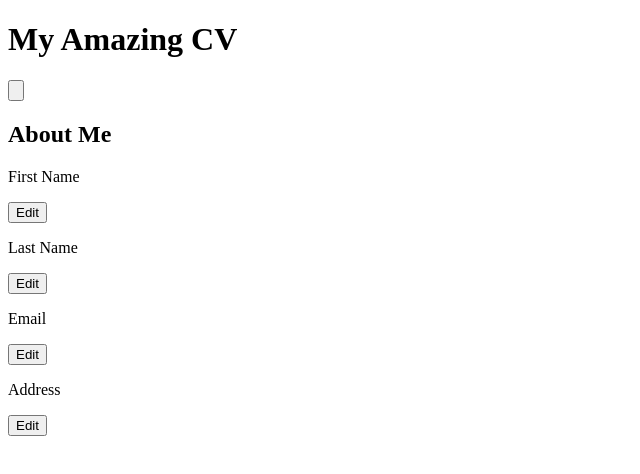
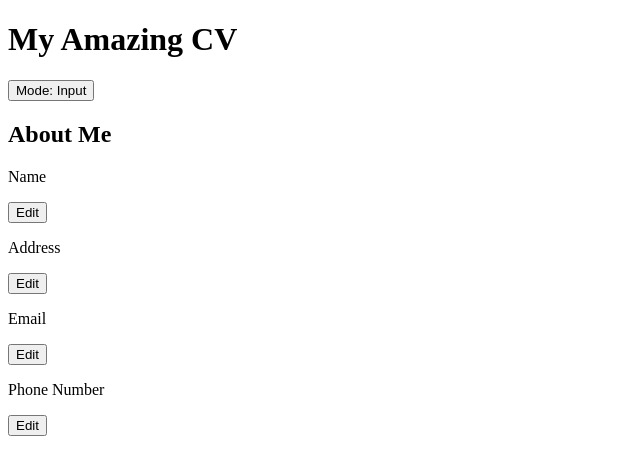
Before and after one commit to Wangchowchow/cv-application, a React (Create React App) app: page / in a window 1280 px wide. Shown: the top 474 px of the page, without its empty margins (0-640 px from the left). Built offline with nearby package versions, Linux system fonts and the light colour scheme.

Commit message:
added preview mode

```diff
--- a/src/App.js
+++ b/src/App.js
@@ -4,15 +4,32 @@ import AboutMe from "./components/AboutMe";
 class App extends Component {
     constructor() {
         super();
+        this.state = {
+            mode: "input",
+            button: "Mode: Input"
+        }
+    }
 
+    changeMode = () => {
+        if (this.state.mode === "input") {
+            this.setState({
+                mode: "preview",
+                button: "Mode: Preview"
+            })
+        } else {
+            this.setState({
+                mode: "input",
+                button: "Mode: Input"
+            })
+        }
     }
 
     render(){
         return (
             <div className="app">
                 <h1>My Amazing CV</h1>
-                <input type="button"></input>
-                <AboutMe></AboutMe>
+                <input type="button" className="preview-button" value={this.state.button} onClick={this.changeMode}></input>
+                <AboutMe mode={this.state.mode}></AboutMe>
             </div>
         )
     }
--- a/src/components/AboutMe.js
+++ b/src/components/AboutMe.js
@@ -6,10 +6,10 @@ class AboutMe extends Component {
         return (
             <div className="about-me-container">
                 <h2>About Me</h2>
-                <ToggleEdit value="First Name"></ToggleEdit>
-                <ToggleEdit value="Last Name"></ToggleEdit>
-                <ToggleEdit value="Email"></ToggleEdit>
-                <ToggleEdit value="Address"></ToggleEdit>
+                <ToggleEdit value="Name" mode={this.props.mode}></ToggleEdit>
+                <ToggleEdit value="Address" mode={this.props.mode}></ToggleEdit>
+                <ToggleEdit value="Email" mode={this.props.mode}></ToggleEdit>
+                <ToggleEdit value="Phone Number" mode={this.props.mode}></ToggleEdit>
             </div>
         )
     }
--- /dev/null
+++ b/src/components/PivotalButton.js
@@ -0,0 +1,11 @@
+import React, { Component } from "react";
+
+class PivotalButton extends Component {
+    render() {
+        if (this.props.mode === "input") {
+            return <input type= "button" value={this.props.value} className={this.props.className} onClick={this.props.onClick}></input>
+        } else return <div></div>
+    }
+}
+
+export default PivotalButton;
--- a/src/components/ToggleEdit.js
+++ b/src/components/ToggleEdit.js
@@ -1,4 +1,5 @@
 import React, { Component } from "react";
+import PivotalButton from "./PivotalButton";
 
 class ToggleEdit extends Component {
     constructor(props) {
@@ -18,7 +19,7 @@ class ToggleEdit extends Component {
         } else if (this.state.edit === false) {
             return <div className="about-me">
                 <p>{this.state.value}</p>
-                <input type="button" value="Edit" onClick={this.editState} className="edit-button"></input>
+                <PivotalButton mode={this.props.mode} value="Edit" className="edit-button" onClick={this.editState}></PivotalButton>
             </div>
         }
     }
```
